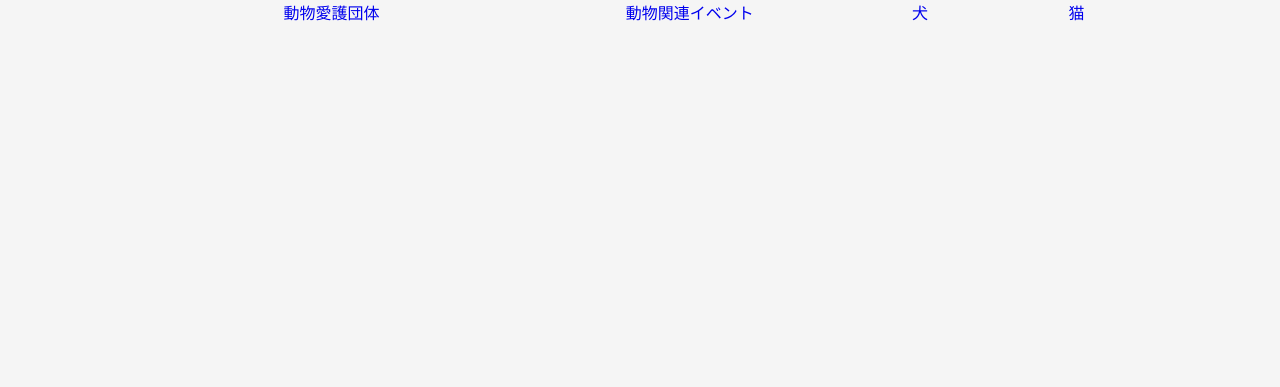
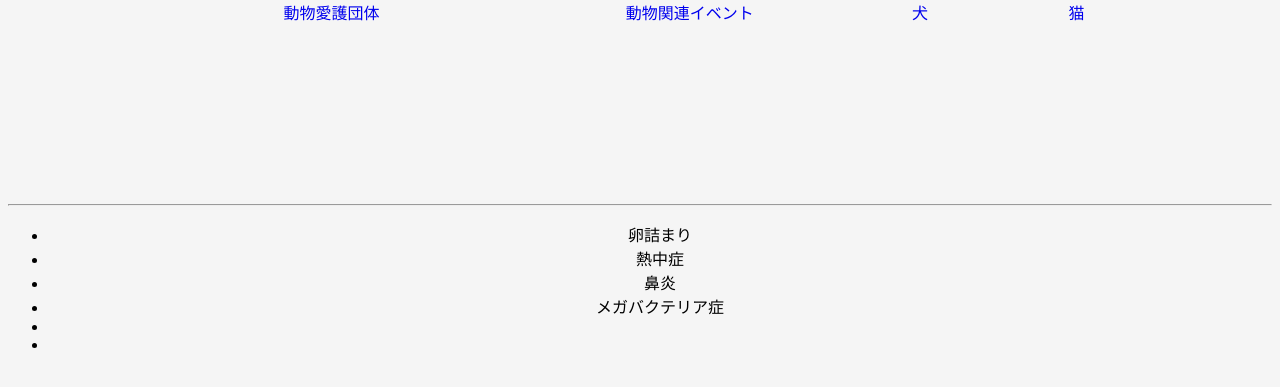
Before and after one commit to Shion1811/animal-dictionary, a FastAPI app: page / in a window 1280 px wide. Shown: the part 251-638 px from the top of the page. Run offline with FastAPI, Linux system fonts and the light colour scheme.

Commit message:
辞書部分を作成

```diff
--- a/static/index.html
+++ b/static/index.html
@@ -52,5 +52,24 @@
         </a>
       </div>
     </div>
+    <div class="dictionary-container">
+      <hr />
+      <ul>
+        <li>
+          <a href="">卵詰まり</a>
+        </li>
+        <li>
+          <a href="">熱中症</a>
+        </li>
+        <li>
+          <a href="">鼻炎</a>
+        </li>
+        <li>
+          <a href="">メガバクテリア症</a>
+        </li>
+        <li></li>
+        <li></li>
+      </ul>
+    </div>
   </body>
 </html>
--- a/static/style.css
+++ b/static/style.css
@@ -45,3 +45,6 @@ a {
 .article img {
   height: 80px;
 }
+.dictionary-container {
+  margin-top: 180px;
+}
```
